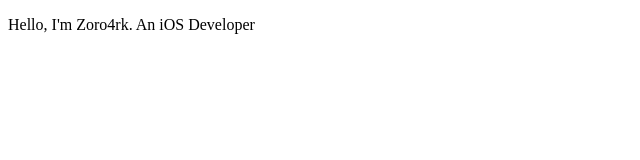
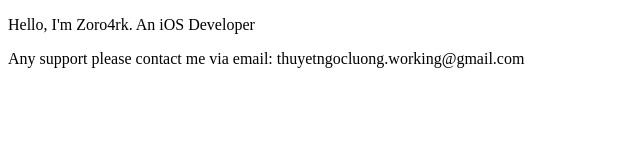
Before and after one commit to thuyetngocluong/thuyetngocluong.github.io, a plain HTML site: page index.html in a window 1280 px wide. Shown: the whole page, without its empty margins (0-640 px from the left). Drawn offline with Linux system fonts and the light colour scheme.

Commit message:
Update index.html

```diff
--- a/index.html
+++ b/index.html
@@ -8,5 +8,6 @@
 </head>
 <body>
     <p> Hello, I'm Zoro4rk. An iOS Developer</p>
+      <p> Any support please contact me via email: <a href="thuyetngocluong.working@gmail.com"></a>thuyetngocluong.working@gmail.com</p>
 </body>
 </html>
```
